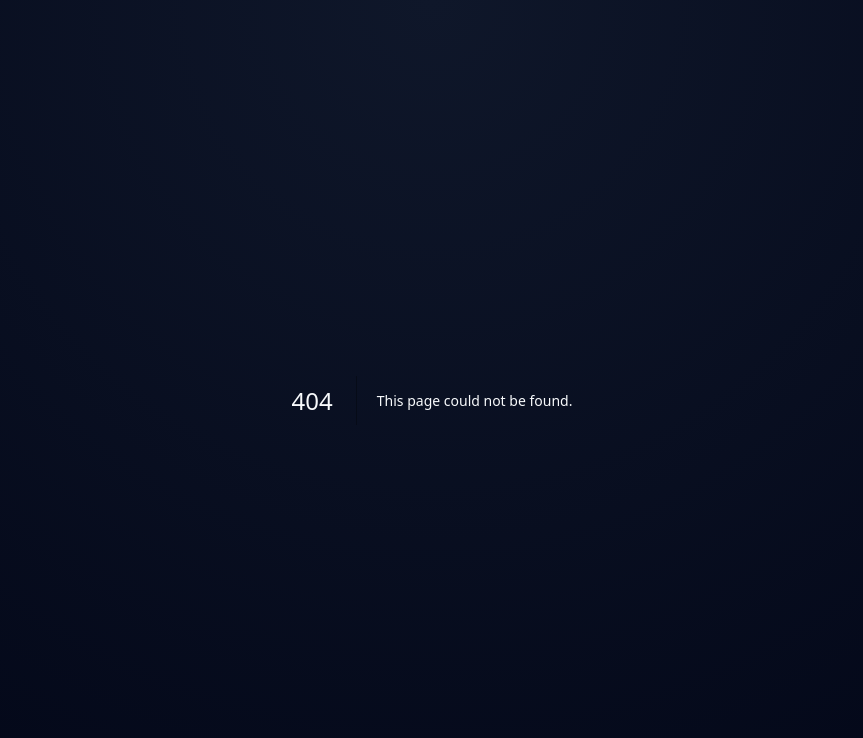
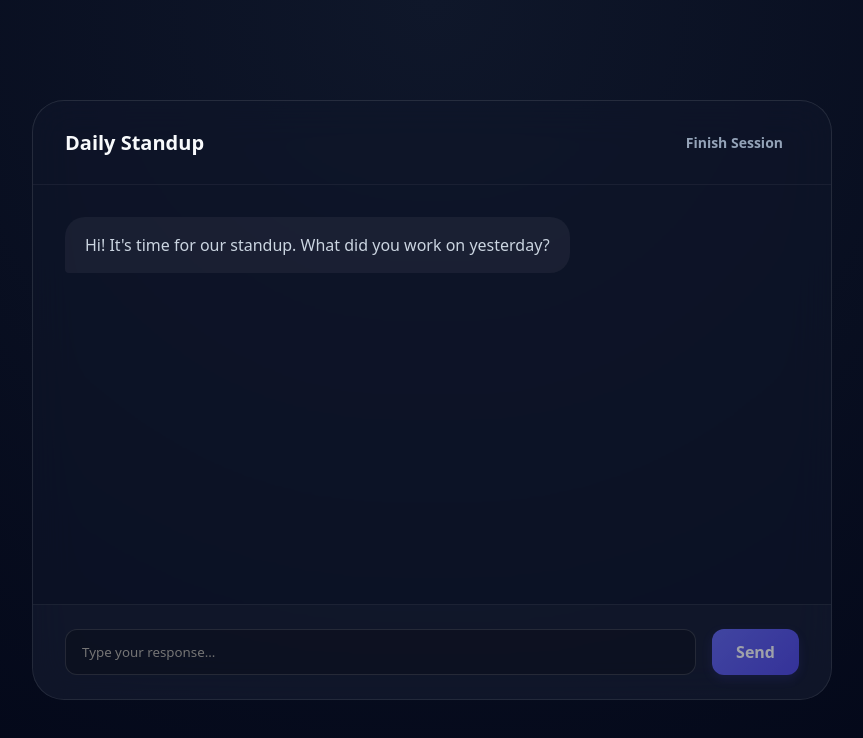
Before and after one commit to Armsss9988/AI-English, a Next.js app in the folder apps/web/: page /roleplay in a window 1280 px wide. Before the commit this address had no page. Shown: the top 738 px of the page, without its empty margins (208-1071 px from the left). Built offline with nearby package versions, Linux system fonts and the light colour scheme.

Commit message:
feat(dev2): implement RP5 text-first roleplay UI with real-time turn history and coaching summary

```diff
--- /dev/null
+++ b/apps/web/src/app/roleplay/page.tsx
@@ -0,0 +1,17 @@
+import React from 'react';
+import { RoleplayChat } from '@/features/roleplay/RoleplayChat';
+
+export default function RoleplayPage() {
+  return (
+    <main style={{
+      display: 'flex',
+      flexDirection: 'column',
+      alignItems: 'center',
+      justifyContent: 'center',
+      minHeight: '100vh',
+      padding: '40px'
+    }}>
+      <RoleplayChat scenarioId="s1" />
+    </main>
+  );
+}
--- /dev/null
+++ b/apps/web/src/features/roleplay/RoleplayChat.tsx
@@ -0,0 +1,111 @@
+'use client';
+
+import React, { useState, useEffect, useRef } from 'react';
+import { useMutation } from '@tanstack/react-query';
+import { RoleplayTurn, RoleplaySession } from '@english-coach/contracts';
+import { Button } from '@english-coach/ui';
+import { recordTurn, finalizeRoleplay, startRoleplay } from '@/lib/api/roleplay';
+import styles from './roleplay.module.css';
+
+export const RoleplayChat: React.FC<{ scenarioId: string }> = ({ scenarioId }) => {
+  const [input, setInput] = useState('');
+  const [session, setSession] = useState<RoleplaySession | null>(null);
+  const scrollRef = useRef<HTMLDivElement>(null);
+
+  useEffect(() => {
+    startRoleplay(scenarioId).then(setSession);
+  }, [scenarioId]);
+
+  useEffect(() => {
+    if (scrollRef.current) {
+      scrollRef.current.scrollTop = scrollRef.current.scrollHeight;
+    }
+  }, [session?.turns]);
+
+  const turnMutation = useMutation({
+    mutationFn: recordTurn,
+    onSuccess: (aiTurn) => {
+      if (session) {
+        // The learner turn was already added in the mock logic or we add it here
+        // For the mock, it adds both.
+        startRoleplay(scenarioId).then(setSession); // Refresh session from mock
+      }
+    },
+  });
+
+  const finalizeMutation = useMutation({
+    mutationFn: finalizeRoleplay,
+    onSuccess: setSession,
+  });
+
+  const handleSend = () => {
+    if (!input.trim() || !session) return;
+    const currentInput = input;
+    setInput('');
+    turnMutation.mutate({ sessionId: session.id, content: currentInput });
+  };
+
+  if (!session) return <div className={styles.loading}>Entering scenario...</div>;
+
+  if (session.status === 'completed') {
+    return (
+      <div className={styles.summaryCard}>
+        <h2 className={styles.summaryTitle}>Session Complete</h2>
+        <div className={styles.summaryContent}>{session.summary}</div>
+        <Button onClick={() => window.location.reload()}>Try Another Scenario</Button>
+      </div>
+    );
+  }
+
+  return (
+    <div className={styles.chatContainer}>
+      <header className={styles.chatHeader}>
+        <h3>{session.scenarioTitle}</h3>
+        <Button
+          variant="ghost"
+          size="sm"
+          onClick={() => finalizeMutation.mutate(session.id)}
+          isLoading={finalizeMutation.isPending}
+        >
+          Finish Session
+        </Button>
+      </header>
+
+      <div className={styles.messageList} ref={scrollRef}>
+        {session.turns.map((turn) => (
+          <div
+            key={turn.id}
+            className={`${styles.message} ${styles[turn.role]}`}
+          >
+            <div className={styles.messageContent}>{turn.content}</div>
+          </div>
+        ))}
+        {turnMutation.isPending && (
+          <div className={`${styles.message} ${styles.ai} ${styles.typing}`}>
+            <span className={styles.dot}>.</span>
+            <span className={styles.dot}>.</span>
+            <span className={styles.dot}>.</span>
+          </div>
+        )}
+      </div>
+
+      <div className={styles.inputBar}>
+        <input
+          type="text"
+          placeholder="Type your response..."
+          value={input}
+          onChange={(e) => setInput(e.target.value)}
+          onKeyPress={(e) => e.key === 'Enter' && handleSend()}
+          disabled={turnMutation.isPending}
+        />
+        <Button
+          onClick={handleSend}
+          disabled={!input.trim()}
+          isLoading={turnMutation.isPending}
+        >
+          Send
+        </Button>
+      </div>
+    </div>
+  );
+};
--- /dev/null
+++ b/apps/web/src/features/roleplay/roleplay.module.css
@@ -0,0 +1,140 @@
+.chatContainer {
+  background: rgba(15, 23, 42, 0.6);
+  backdrop-filter: blur(20px);
+  border: 1px solid rgba(255, 255, 255, 0.1);
+  border-radius: 32px;
+  width: 100%;
+  max-width: 800px;
+  height: 600px;
+  display: flex;
+  flex-direction: column;
+  overflow: hidden;
+  animation: fadeIn 0.5s ease-out;
+}
+
+@keyframes fadeIn {
+  from { opacity: 0; transform: translateY(10px); }
+  to { opacity: 1; transform: translateY(0); }
+}
+
+.chatHeader {
+  padding: 24px 32px;
+  border-bottom: 1px solid rgba(255, 255, 255, 0.05);
+  display: flex;
+  justify-content: space-between;
+  align-items: center;
+}
+
+.chatHeader h3 {
+  font-size: 1.25rem;
+  font-weight: 700;
+  color: #f8fafc;
+}
+
+.messageList {
+  flex: 1;
+  overflow-y: auto;
+  padding: 32px;
+  display: flex;
+  flex-direction: column;
+  gap: 20px;
+}
+
+.message {
+  max-width: 80%;
+  padding: 16px 20px;
+  border-radius: 20px;
+  font-size: 1rem;
+  line-height: 1.5;
+}
+
+.ai {
+  align-self: flex-start;
+  background: rgba(255, 255, 255, 0.05);
+  color: #cbd5e1;
+  border-bottom-left-radius: 4px;
+}
+
+.learner {
+  align-self: flex-end;
+  background: #4f46e5;
+  color: white;
+  border-bottom-right-radius: 4px;
+}
+
+.inputBar {
+  padding: 24px 32px;
+  background: rgba(255, 255, 255, 0.02);
+  border-top: 1px solid rgba(255, 255, 255, 0.05);
+  display: flex;
+  gap: 16px;
+}
+
+.inputBar input {
+  flex: 1;
+  background: rgba(0, 0, 0, 0.2);
+  border: 1px solid rgba(255, 255, 255, 0.1);
+  border-radius: 12px;
+  padding: 12px 16px;
+  color: #f8fafc;
+  font-family: inherit;
+  outline: none;
+  transition: border-color 0.2s;
+}
+
+.inputBar input:focus {
+  border-color: #6366f1;
+}
+
+.typing {
+  display: flex;
+  gap: 4px;
+  padding: 12px 20px;
+}
+
+.dot {
+  animation: blink 1.4s infinite both;
+  font-size: 1.5rem;
+  line-height: 1;
+}
+
+.dot:nth-child(2) { animation-delay: 0.2s; }
+.dot:nth-child(3) { animation-delay: 0.4s; }
+
+@keyframes blink {
+  0% { opacity: 0.2; }
+  20% { opacity: 1; }
+  100% { opacity: 0.2; }
+}
+
+.summaryCard {
+  background: rgba(255, 255, 255, 0.03);
+  backdrop-filter: blur(20px);
+  border: 1px solid rgba(255, 255, 255, 0.1);
+  border-radius: 32px;
+  padding: 48px;
+  text-align: center;
+  max-width: 600px;
+}
+
+.summaryTitle {
+  font-size: 2rem;
+  font-weight: 800;
+  color: #f8fafc;
+  margin-bottom: 24px;
+}
+
+.summaryContent {
+  color: #94a3b8;
+  font-size: 1.125rem;
+  line-height: 1.6;
+  margin-bottom: 32px;
+  background: rgba(34, 197, 94, 0.05);
+  padding: 24px;
+  border-radius: 16px;
+  border: 1px solid rgba(34, 197, 94, 0.1);
+}
+
+.loading {
+  color: #64748b;
+}
--- /dev/null
+++ b/apps/web/src/lib/api/roleplay.ts
@@ -0,0 +1,49 @@
+import { RoleplaySession, RoleplayTurn, RecordTurnRequest } from '@english-coach/contracts';
+
+const delay = (ms: number) => new Promise((res) => setTimeout(res, ms));
+
+let mockSession: RoleplaySession = {
+  id: 'session-1',
+  scenarioId: 's1',
+  scenarioTitle: 'Daily Standup',
+  status: 'active',
+  turns: [
+    { id: 't1', role: 'ai', content: "Hi! It's time for our standup. What did you work on yesterday?", timestamp: new Date().toISOString() },
+  ],
+};
+
+export const startRoleplay = async (scenarioId: string): Promise<RoleplaySession> => {
+  await delay(800);
+  return { ...mockSession };
+};
+
+export const recordTurn = async (data: RecordTurnRequest): Promise<RoleplayTurn> => {
+  await delay(1200);
+  const learnerTurn: RoleplayTurn = {
+    id: 't-' + Math.random(),
+    role: 'learner',
+    content: data.content,
+    timestamp: new Date().toISOString(),
+  };
+
+  mockSession.turns.push(learnerTurn);
+
+  // Simulate AI response
+  await delay(1500);
+  const aiTurn: RoleplayTurn = {
+    id: 't-' + Math.random(),
+    role: 'ai',
+    content: "I see. And are there any blockers for the API integration?",
+    timestamp: new Date().toISOString(),
+  };
+
+  mockSession.turns.push(aiTurn);
+  return aiTurn;
+};
+
+export const finalizeRoleplay = async (sessionId: string): Promise<RoleplaySession> => {
+  await delay(2000);
+  mockSession.status = 'completed';
+  mockSession.summary = "Good session! You explained the technical status clearly. Try to use more active verbs like 'implemented' instead of 'did'.";
+  return { ...mockSession };
+};
--- a/packages/contracts/src/index.ts
+++ b/packages/contracts/src/index.ts
@@ -3,3 +3,4 @@ export * from './curriculum';
 export * from './review';
 export * from './daily-mission';
 export * from './speaking';
+export * from './roleplay';
--- /dev/null
+++ b/packages/contracts/src/roleplay.ts
@@ -0,0 +1,24 @@
+export interface RoleplayTurn {
+  id: string;
+  role: 'learner' | 'ai';
+  content: string;
+  timestamp: string;
+}
+
+export interface RoleplaySession {
+  id: string;
+  scenarioId: string;
+  scenarioTitle: string;
+  turns: RoleplayTurn[];
+  status: 'active' | 'completed';
+  summary?: string; // Coaching summary after finalization
+}
+
+export interface StartRoleplayRequest {
+  scenarioId: string;
+}
+
+export interface RecordTurnRequest {
+  sessionId: string;
+  content: string;
+}
```
